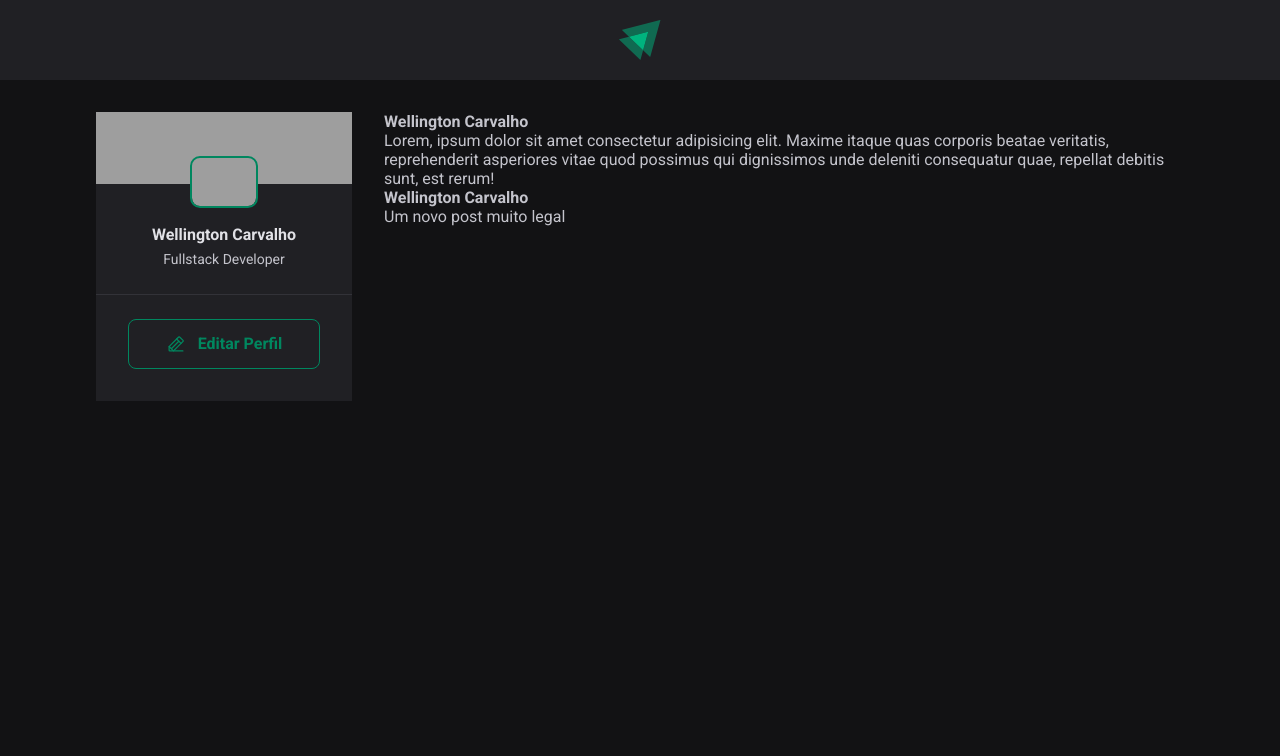
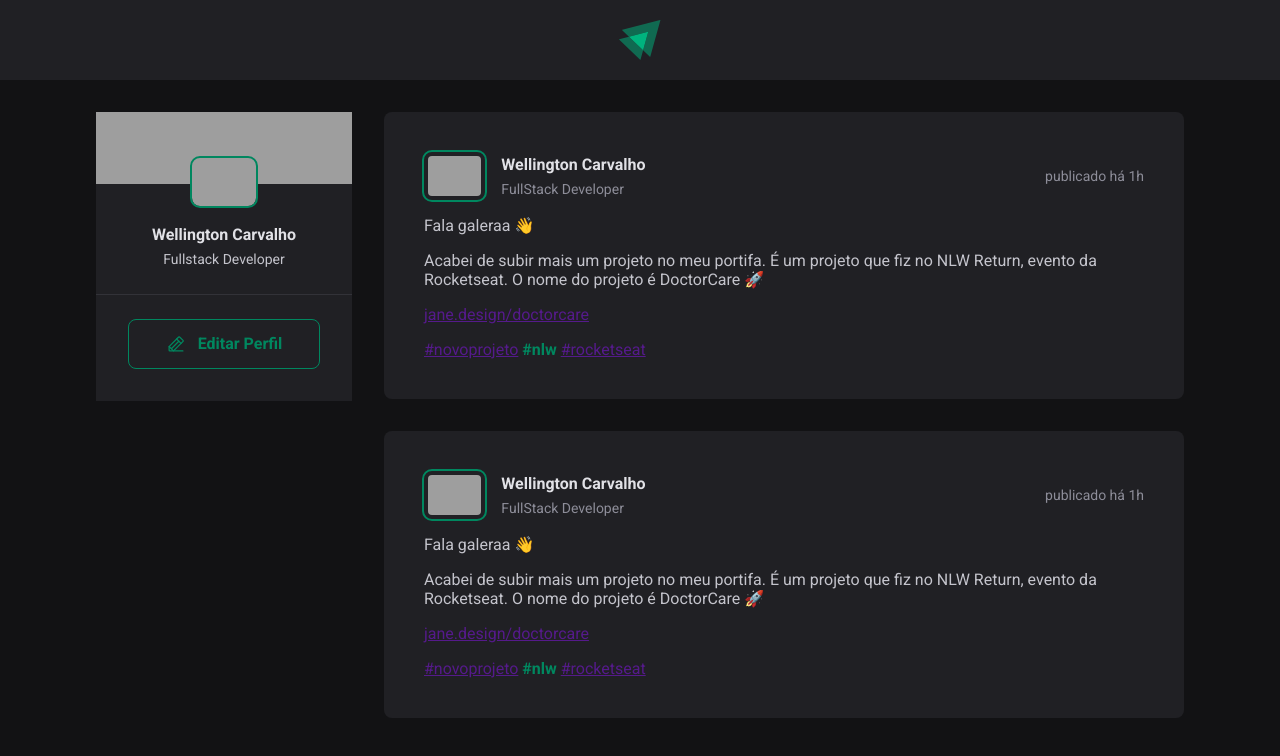
Before and after one commit to wellingtonC/Estudos-React, a React (Vite) app in the folder 01-Fundamentos-ReactJs/: page / in a window 1280 px wide. Shown: the top 756 px of the page. Built offline with nearby package versions, Linux system fonts and the light colour scheme; grey boxes are pictures that could not be loaded.

Commit message:
feat: :art: ajustando o css e criando nova tabela

```diff
--- a/01-Fundamentos-ReactJs/src/App.jsx
+++ b/01-Fundamentos-ReactJs/src/App.jsx
@@ -1,9 +1,10 @@
 import { Header } from "./components/Header"
-import {Post} from "./Post"
+import { Post} from "./components/Post"
+import { Sidebar } from "./components/Sidebar";
 
 import styles from './App.module.css';
 import './global.css';
-import { Sidebar } from "./components/Sidebar";
+
 
 
 export function App() {
--- a/01-Fundamentos-ReactJs/src/Post.jsx
+++ /dev/null
@@ -1,8 +0,0 @@
-export function Post(props) {
-    return (
-      <div>
-        <strong>{props.author}</strong>
-        <p>{props.content}</p>
-      </div>
-    )
-}
--- /dev/null
+++ b/01-Fundamentos-ReactJs/src/components/Post.jsx
@@ -0,0 +1,29 @@
+import styles from './Post.module.css'
+
+export function Post(){
+    return(
+        <article className={styles.post}>
+            <header>
+                <div className={styles.author}>
+                    <img className={styles.avatar} src="https://github.com/wellingtonC.png" />
+                    <div className={styles.authorInfo}>
+                        <strong>Wellington Carvalho</strong>
+                        <span>FullStack Developer</span>
+                    </div>
+                </div>
+                <time title='30 de janeiro as 20:20' dateTime='2025-01-30 20:19:00'>publicado há 1h </time>
+            </header>
+            <div className={styles.conteudo}>
+            <p className={styles.p}>Fala galeraa 👋</p>
+            <p className={styles.p}>Acabei de subir mais um projeto no meu portifa. É um projeto que fiz no NLW Return, evento da Rocketseat. O nome do projeto é DoctorCare 🚀</p>
+            <p className={styles.p}><a href="">jane.design/doctorcare</a></p>
+            <p className={styles.p}>
+                <a className={styles.teste} href="">#novoprojeto</a>{' '}
+                <a className={styles.a} href="">#nlw</a>{' '}
+                <a href="">#rocketseat</a>{' '}
+                </p>
+            </div>
+        </article>
+    );
+
+}
--- /dev/null
+++ b/01-Fundamentos-ReactJs/src/components/Post.module.css
@@ -0,0 +1,68 @@
+.post{
+    background: var(--gray-800);
+    border-radius: 8px;
+    padding: 2.5rem;
+}
+
+.post + .post{
+    margin-top: 2rem;
+}
+
+.content{
+    line-height: 1.6;
+    color:var(--gray-300);
+    margin-top: 1.5rem;
+}
+
+.p {
+    margin-top: 1rem;
+}
+
+.a {
+    font-weight: bold;
+    color: var(--green-500) !important;
+    text-decoration: none;
+}
+
+.a:hover {
+    color: var(--green-300)!important;
+}
+
+.post > header{
+    display:flex;
+    align-items: center;
+    justify-content: space-between;
+
+}
+
+.post > header time{
+    font-size: 0.875rem;
+    color: var(--gray-400);
+}
+
+.author{
+    display: flex;
+    align-items: center;
+    gap: 1rem;
+}
+
+.author img{
+    width: calc(3rem+12px);
+    height: 3rem;
+    border-radius: 8px;
+    border: 4px solid var(--gray-800);
+    outline: 2px solid var(--green-500);
+}
+
+.authorInfo strong{
+    display: block;
+    color: var(--gray-100);
+    line-height: 1.6;
+}
+
+.authorInfo span{
+    display: block;
+    font-size: 0.875rem;
+    color: var(--gray-400);
+    line-height: 1.6;
+}
--- a/01-Fundamentos-ReactJs/src/global.css
+++ b/01-Fundamentos-ReactJs/src/global.css
@@ -8,6 +8,7 @@
     --gray-800: #202024;
     --gray-900: #121214;
 
+    --green-300: #00875f;
     --green-500: #00875f;
 
 }
```
